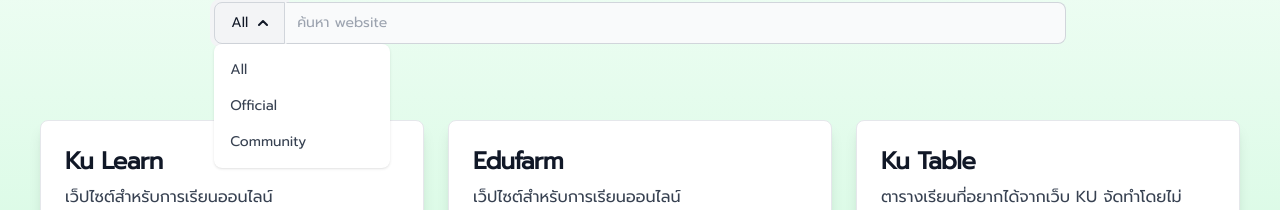
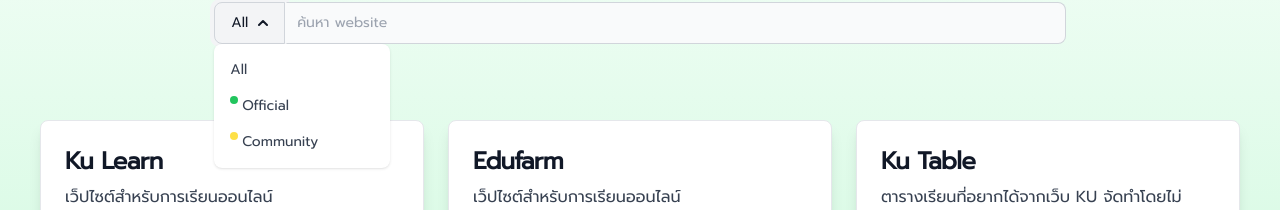
Before and after one commit to karitthorn/KuNav, a Next.js app: page / in a window 1280 px wide. Both pictures are taken after a click on the button "All". Shown: the part 270-480 px from the top of the page. Built offline with nearby package versions, Linux system fonts and the light colour scheme.

Commit message:
Fix Searchbar and add icon

```diff
--- a/app/page.tsx
+++ b/app/page.tsx
@@ -21,8 +21,9 @@
     setSelectedOption(option);
     setDropdownVisible(false);
   };
-
-
+  const handleSubmit = (e: React.FormEvent) => {
+    e.preventDefault(); //ป้องกัน รีเฟรซ
+  };
 
   return (
     <>
@@ -38,7 +39,7 @@
             </p>
             {/* ---------------------------------------------------------------- */}
             {/* Dropdown and Search Input */}
-            <form className="flex w-full justify-center items-center">
+            <form className="flex w-full justify-center items-center" onSubmit={handleSubmit}>
               <div className="flex ">
                 <label className="mb-2 text-sm font-medium text-gray-900 sr-only">
                   Your Email
@@ -94,7 +95,7 @@
                             onClick={() => changeDropdownOption("#Official")}
                             className="inline-flex w-full px-4 py-2 hover:bg-gray-100"
                           >
-                            Official
+                            <span className="flex w-2 h-2 mr-1 bg-green-500 rounded-full"></span>Official
                           </button>
                         </li>
                         <li>
@@ -103,7 +104,7 @@
                             onClick={() => changeDropdownOption("#Community")}
                             className="inline-flex w-full px-4 py-2 hover:bg-gray-100"
                           >
-                            Community
+                            <span className="flex w-2 h-2 mr-1 bg-yellow-300 rounded-full"></span>Community
                           </button>
                         </li>
                       </ul>
```
